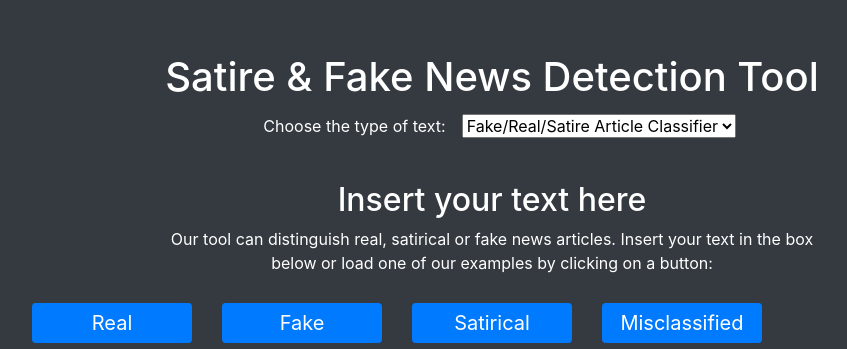
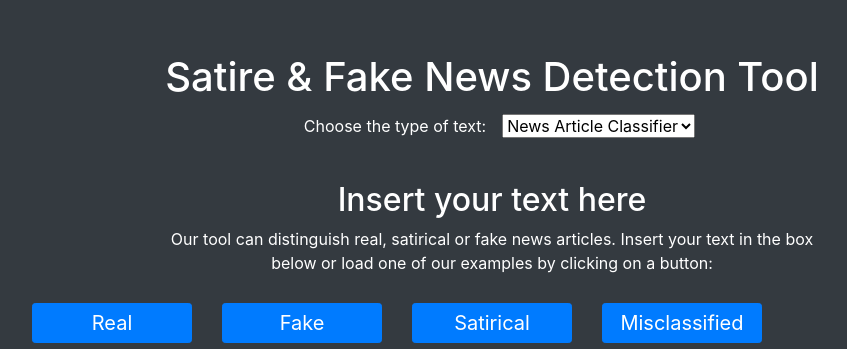
Before and after one commit to annagiovannacci/Sarcasm_Detection, a Flask app: page / in a window 1280 px wide. Shown: the part 71-420 px from the top of the page, without its empty margins (148-995 px from the left). Run offline with Flask 2, Linux system fonts and the light colour scheme; some libraries are stand-ins or nearby versions.

Commit message:
minor fix

```diff
--- a/templates/index.html
+++ b/templates/index.html
@@ -53,7 +53,7 @@
 				<div class = '.col-6 .col-md-4'>
 
 						<select class="form-select" aria-label="Default select example" id="choice" onChange="choose(this);">
-							<option value="1" selected>Fake/Real/Satire Article Classifier</option>
+							<option value="1" selected>News Article Classifier</option>
 							<option value="2">Social Media post</option>
 						  </select>
 					</div>
```
